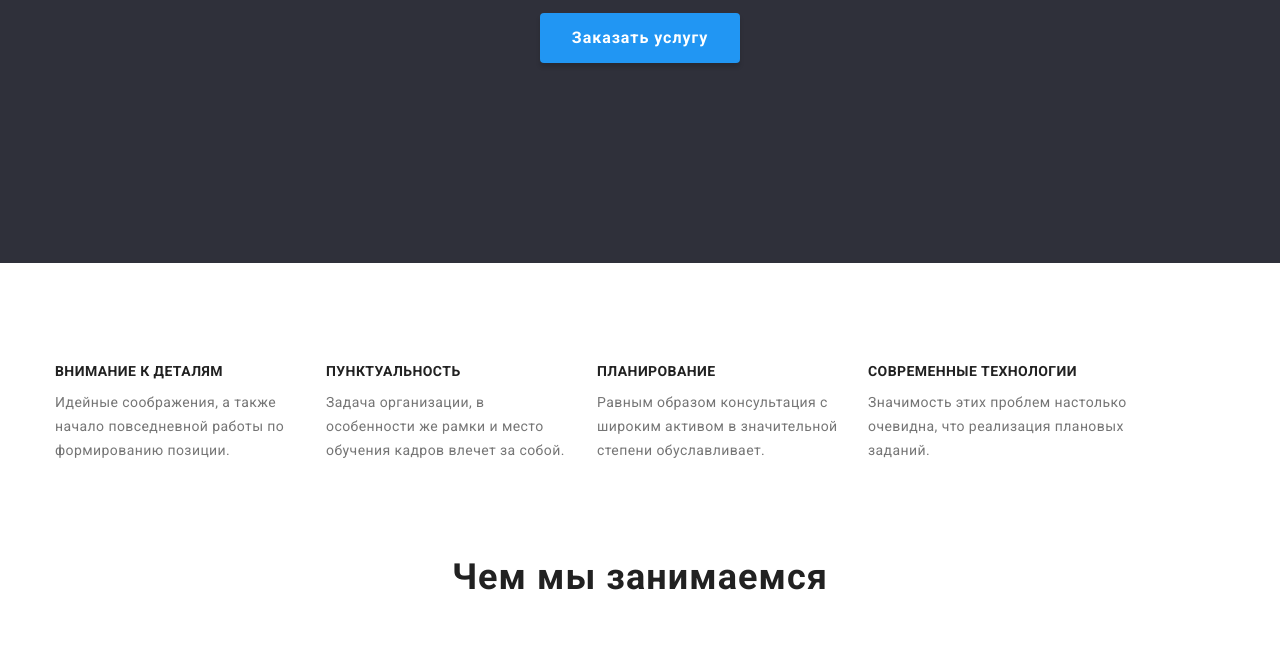
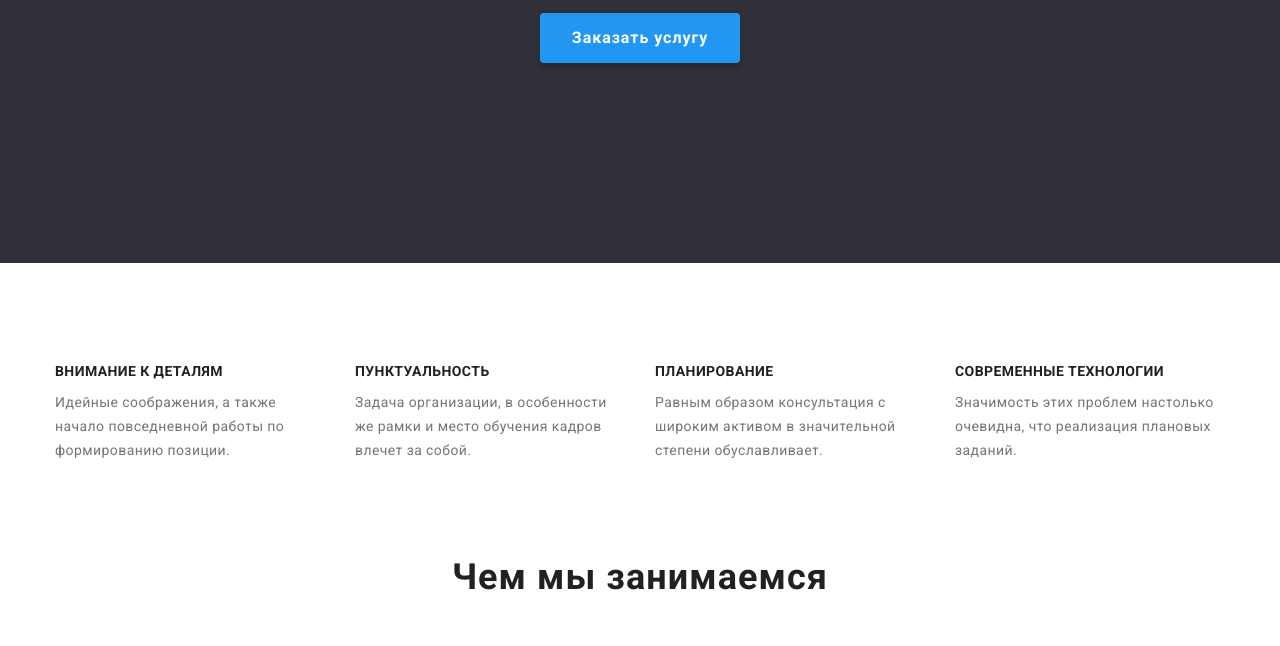
Before and after one commit to sergii-yastremskyi/goit-markup-hw-03, a plain HTML site: page index.html in a window 1280 px wide. Shown: the part 418-1064 px from the top of the page. Drawn offline with nearby package versions, Linux system fonts and the light colour scheme.

Commit message:
Update styles.css

```diff
--- a/css/styles.css
+++ b/css/styles.css
@@ -237,7 +237,7 @@ l to box height, or 187% */
     width: 271px;
 }
 .advantages-list-item:not(:last-child){
-    padding-right: 30px;
+    margin-right: 30px;
 }
 .advantages-headline {
 font-style: normal;
```
